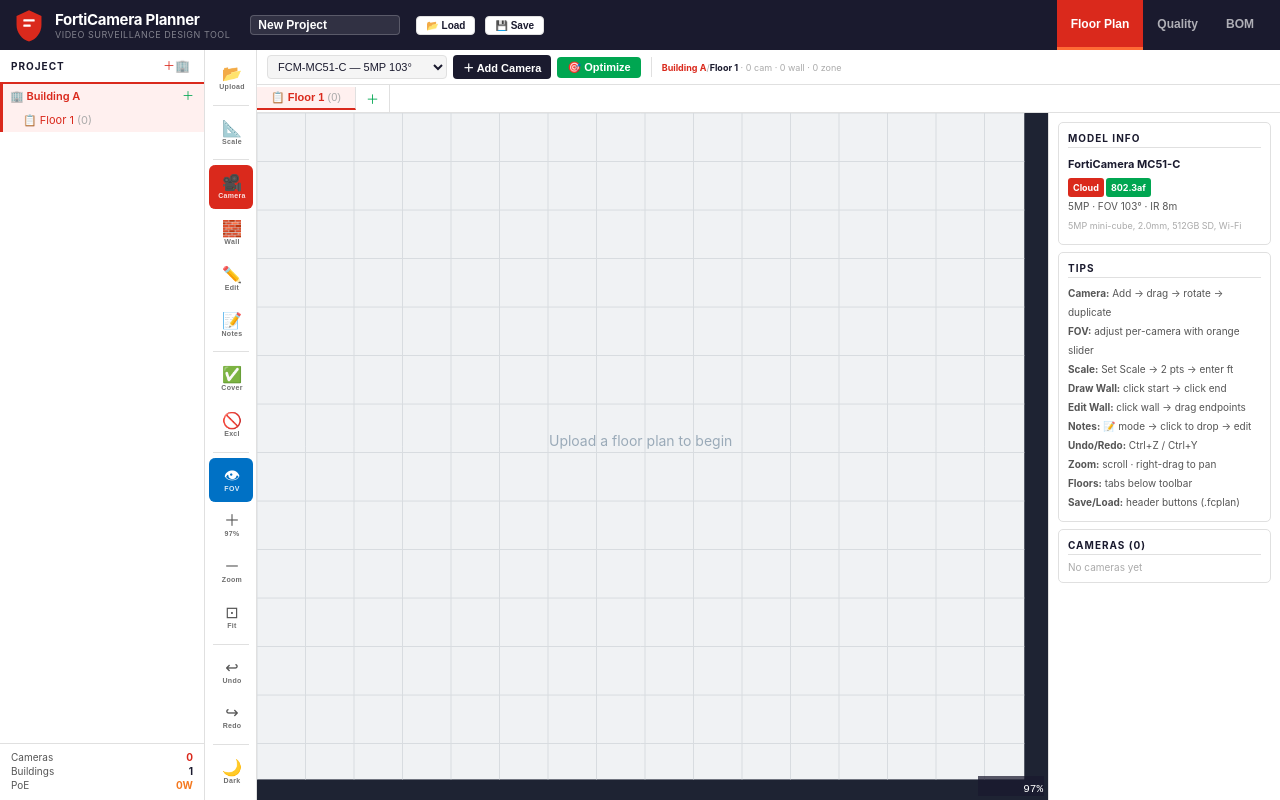
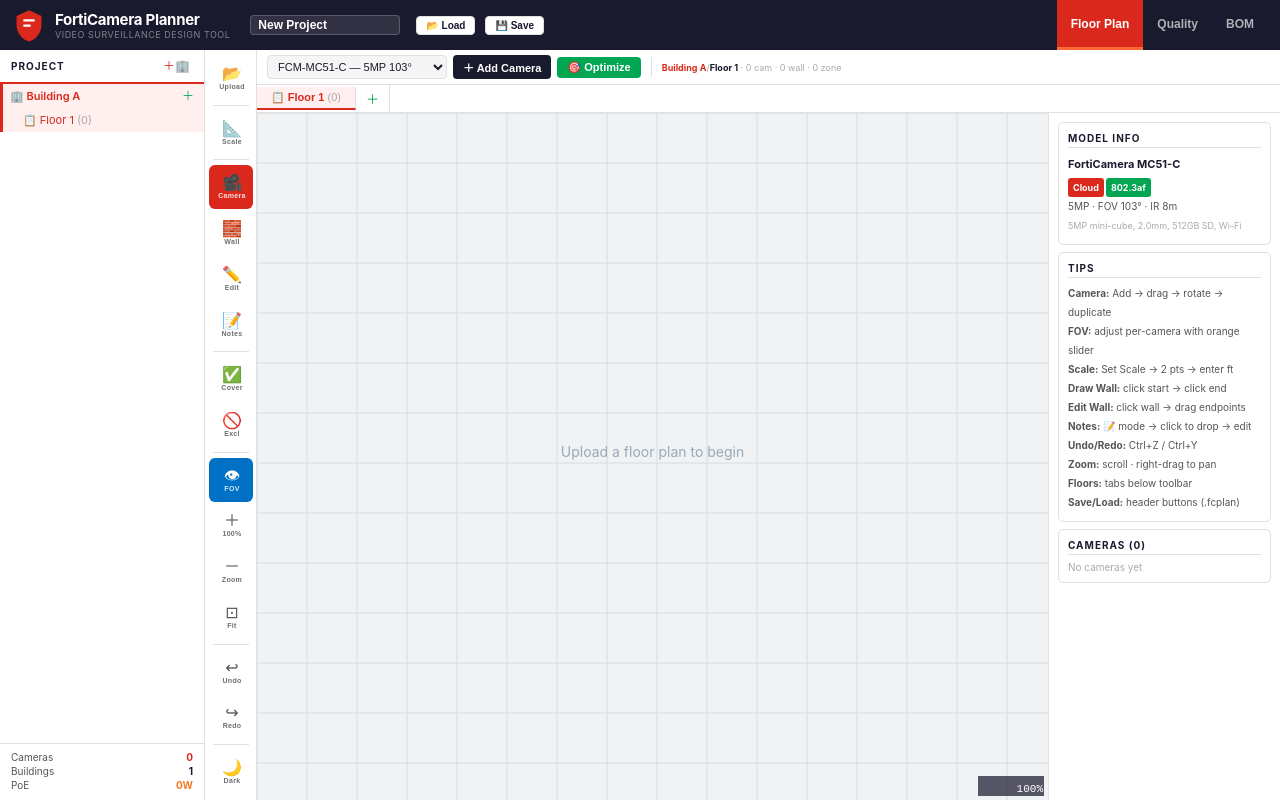
Before and after one commit to rdewitte/Fortiplanner, a React (Vite) app: page / in a window 1280 px wide. Built offline with nearby package versions, Linux system fonts and the light colour scheme.

Commit message:
Change title name

```diff
--- a/index.html
+++ b/index.html
@@ -4,7 +4,7 @@
     <meta charset="UTF-8" />
     <link rel="icon" type="image/svg+xml" href="/favicon.svg" />
     <meta name="viewport" content="width=device-width, initial-scale=1.0" />
-    <title>Vite + React + TS</title>
+    <title>FortiCamera Planner</title>
   </head>
   <body>
     <div id="root"></div>
--- a/src/App.tsx
+++ b/src/App.tsx
@@ -735,11 +735,20 @@
 
   const onWheel=useCallback(e=>{
     e.preventDefault();
-    const r=getCanvasRect();
-    const cx=(e.clientX-r.left)*(IW/r.width);
-    const cy=(e.clientY-r.top)*(IH/r.height);
-    onZoom(e.deltaY<0?1.15:1/1.15, cx, cy);
-  },[IW,IH,onZoom]);
+    if(e.ctrlKey||e.metaKey){
+      // Ctrl+scroll → zoom toward cursor
+      const r=getCanvasRect();
+      const cx=(e.clientX-r.left)*(IW/r.width);
+      const cy=(e.clientY-r.top)*(IH/r.height);
+      onZoom(e.deltaY<0?1.15:1/1.15, cx, cy);
+    } else {
+      // Scroll → pan (Shift = horizontal, default = vertical)
+      const speed=1.2;
+      const dx=e.shiftKey?-e.deltaY*speed:-e.deltaX*speed;
+      const dy=e.shiftKey?0:-e.deltaY*speed;
+      onPanDelta(dx,dy);
+    }
+  },[IW,IH,onZoom,onPanDelta]);
 
   const getCursor=()=>{
     const m=modeRef.current;
@@ -751,14 +760,10 @@
   };
 
   return(
-    <div ref={wrapRef} style={{flex:1,minWidth:0,overflow:"hidden",background:"#1e2333",position:"relative",display:"flex",alignItems:"flex-start",justifyContent:"flex-start"}}>
+    <div ref={wrapRef} style={{flex:1,minWidth:0,overflow:"hidden",background:"#1e2333",position:"relative"}}>
       <canvas ref={cvRef} width={IW} height={IH}
         style={{
-          display:"block",
-          // Maintain aspect ratio: scale to fit container without distortion
-          maxWidth:"100%", maxHeight:"100%",
-          width:"auto", height:"auto",
-          objectFit:"contain",
+          display:"block", width:"100%", height:"100%",
           cursor:getCursor()
         }}
         onMouseDown={onDown} onMouseMove={onMove} onMouseUp={onUp} onMouseLeave={onUp}
@@ -879,7 +884,6 @@
   const containerSizeRef=useRef({w:900,h:550}); // always current, no stale closure
 
   const resetView=()=>{
-    // Read directly from the DOM — most accurate, no stale closure possible
     const el=canvasWrapRef.current;
     const rect=el?el.getBoundingClientRect():null;
     const cw=rect&&rect.width>10?rect.width:containerSizeRef.current.w;
@@ -887,10 +891,8 @@
     const IW=activeF?.imgW||cw;
     const IH=activeF?.imgH||ch;
     if(cw<=0||ch<=0){setZoom(1);setPanX(0);setPanY(0);return;}
-    // Scale from CSS pixels to canvas pixels
-    // The canvas inside FloorCanvas has pixel size IW×IH drawn at CSS width/height of cw×ch
-    // So 1 canvas-px = cw/IW CSS-px → zoom = cw/IW fills width, ch/IH fills height
-    const fitZoom=Math.min(cw/IW, ch/IH)*0.97;
+    // Fill container completely — min picks the axis that fits without clipping
+    const fitZoom=Math.min(cw/IW, ch/IH);
     setZoom(fitZoom);
     setPanX(0);
     setPanY(0);
@@ -1844,7 +1846,7 @@
         setZoom(z=>{
           const IW=activeF?.imgW||s.w;
           const IH=activeF?.imgH||s.h;
-          const fitZ=Math.min(s.w/IW,s.h/IH)*0.97;
+          const fitZ=Math.min(s.w/IW,s.h/IH);
           if(Math.abs(z-1)<0.01||z<fitZ){
             setPanX(0);
             setPanY(0);
```
